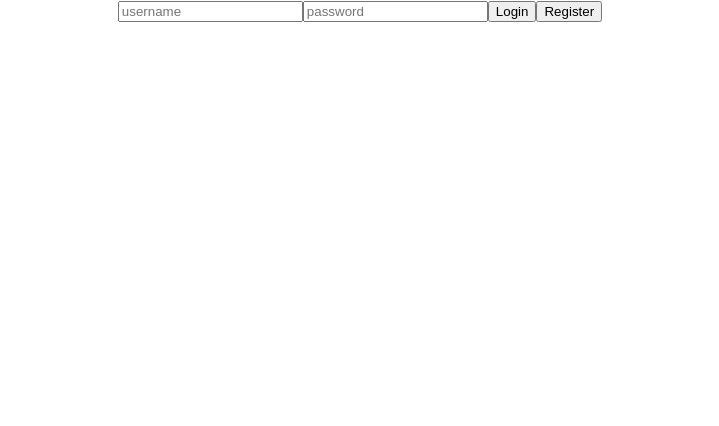
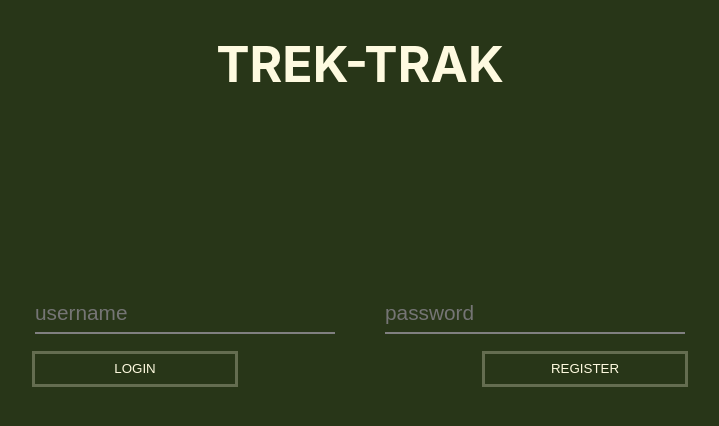
Before and after one commit to jerjohnson1911/Trek-Trak, a React (Create React App) app: page /#/ in a window 1280 px wide. Shown: the top 426 px of the page, without its empty margins (280-999 px from the left). Built offline with nearby package versions, Linux system fonts and the light colour scheme; no server answers.

Commit message:
auth page styled for normal view

```diff
--- a/package.json
+++ b/package.json
@@ -5,6 +5,9 @@
   "main": "./server/index.js",
   "proxy": "http://localhost:4069",
   "dependencies": {
+    "@emotion/core": "^11.0.0",
+    "@emotion/react": "^11.1.5",
+    "@emotion/styled": "^11.1.5",
     "@reach/combobox": "^0.13.2",
     "@react-google-maps/api": "^2.1.1",
     "@testing-library/jest-dom": "^5.11.9",
--- a/src/App.js
+++ b/src/App.js
@@ -2,15 +2,19 @@ import React from 'react'
 import './App.css';
 import Nav from './Components/Nav/Nav'
 import routes from './routes'
+import styled from '@emotion/styled'
 
+const Body = styled.div`
+background-color: #606C38
+`
 
 function App() {
   return (
-    <div className="App">
+    <Body className="App">
       <Nav />
       {/* <h1>TREK TRAK tada!!!</h1> */}
      {routes}
-    </div>
+    </Body>
   );
 }
 
--- a/src/Components/Auth/Auth.js
+++ b/src/Components/Auth/Auth.js
@@ -2,6 +2,65 @@ import React, { useState } from 'react'
 import axios from 'axios'
 import { connect } from 'react-redux'
 import {updateUser} from '../../redux/reducer'
+import {css} from '@emotion/react'
+import styled from '@emotion/styled'
+
+const Container = styled.div`
+background-color: #283618;
+height: 100vh;
+width: 100vw;
+display: flex;
+flex-direction: column;
+align-items: center;
+`
+const InputContainer = styled.div`
+display: flex;
+flex-direction: row;
+width: 650px;
+justify-content: space-between;
+`
+
+const ButtonContainer = styled.div`
+display: flex;
+flex-direction: row;
+width: 650px;
+justify-content: space-between;
+    &  > button{
+        background-color: transparent;
+        width:200px;
+        height:30px;
+        border: transparent;
+        color: #FEFAE0;
+        /* box-shadow: 0px 0px 15px 5px rgba(254,250,224,0.39); */
+        box-shadow: 0px 0px 0px 3px rgba(254,250,224,0.28);
+        text-transform: uppercase
+    }
+`
+
+const Header = styled.h1`
+font-size: 50px;
+font-weight: 700;
+color: #FEFAE0;
+margin-bottom: 200px;
+`
+
+const Input = styled.input`
+border: 0;
+border-bottom: 2px solid gray;
+outline: 0;
+font-size: 1.3rem;
+color: #FEFAE0;
+padding: 7px 0;
+background: transparent;
+margin-bottom: 20px;
+width: 300px;
+
+
+    & > ::placeholder{
+    color: #283618;
+
+}
+`
 
 
 function Auth(props) {
@@ -42,23 +101,29 @@ function closeErrorMessage() {
 }
 
 
+
 return (
-    <div>
+    <Container>
+        <Header>TREK-TRAK</Header>
+
           {error && <h3>{error} <span onClick={closeErrorMessage}>X</span></h3>}
 
-
-        <input value={username}
+    <InputContainer>
+        <Input value={username}
         onChange={e => setUsername(e.target.value)}
         type='text' placeholder='username' />
 
-        <input value={password}
+        <Input value={password}
         onChange={e => setPassword(e.target.value)}
         type='password' placeholder='password' />
+    </InputContainer>
 
+        <ButtonContainer>
         <button onClick={login}>Login</button>
         <button onClick={register}>Register</button>
+        </ButtonContainer>
 
-    </div>
+    </Container>
 )
 }
 
--- a/src/redux/reducer.js
+++ b/src/redux/reducer.js
@@ -1,6 +1,8 @@
 const initialState = {
     username: '',
-    profile_pic: ''
+    profile_pic: '',
+    first_name: '',
+    last_name: ''
 }
 
 const UPDATE_USER = 'UPDATE_USER'
```
Also changed, not shown: 2 other files (tests, documents, lock files or other folders).
